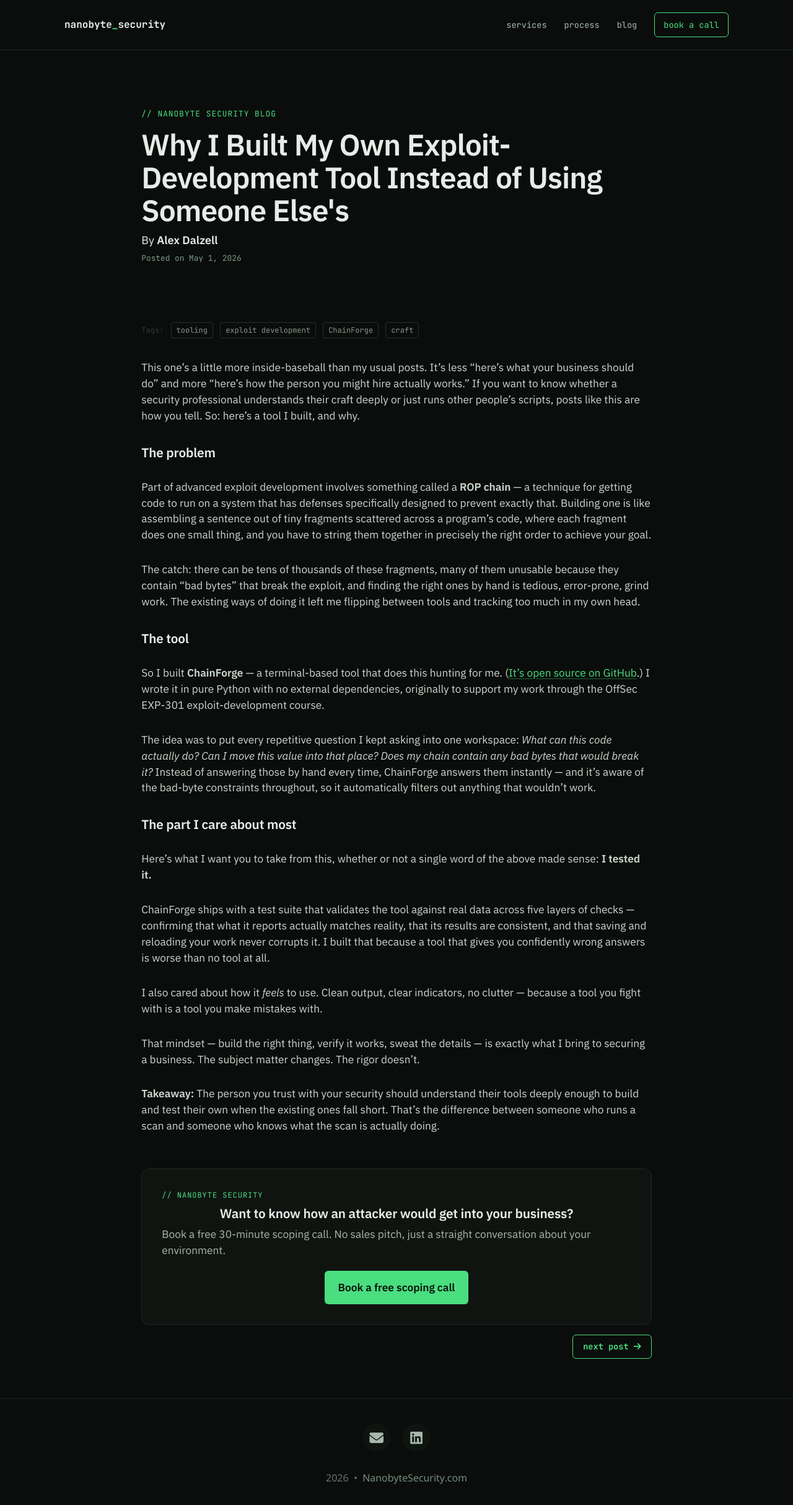
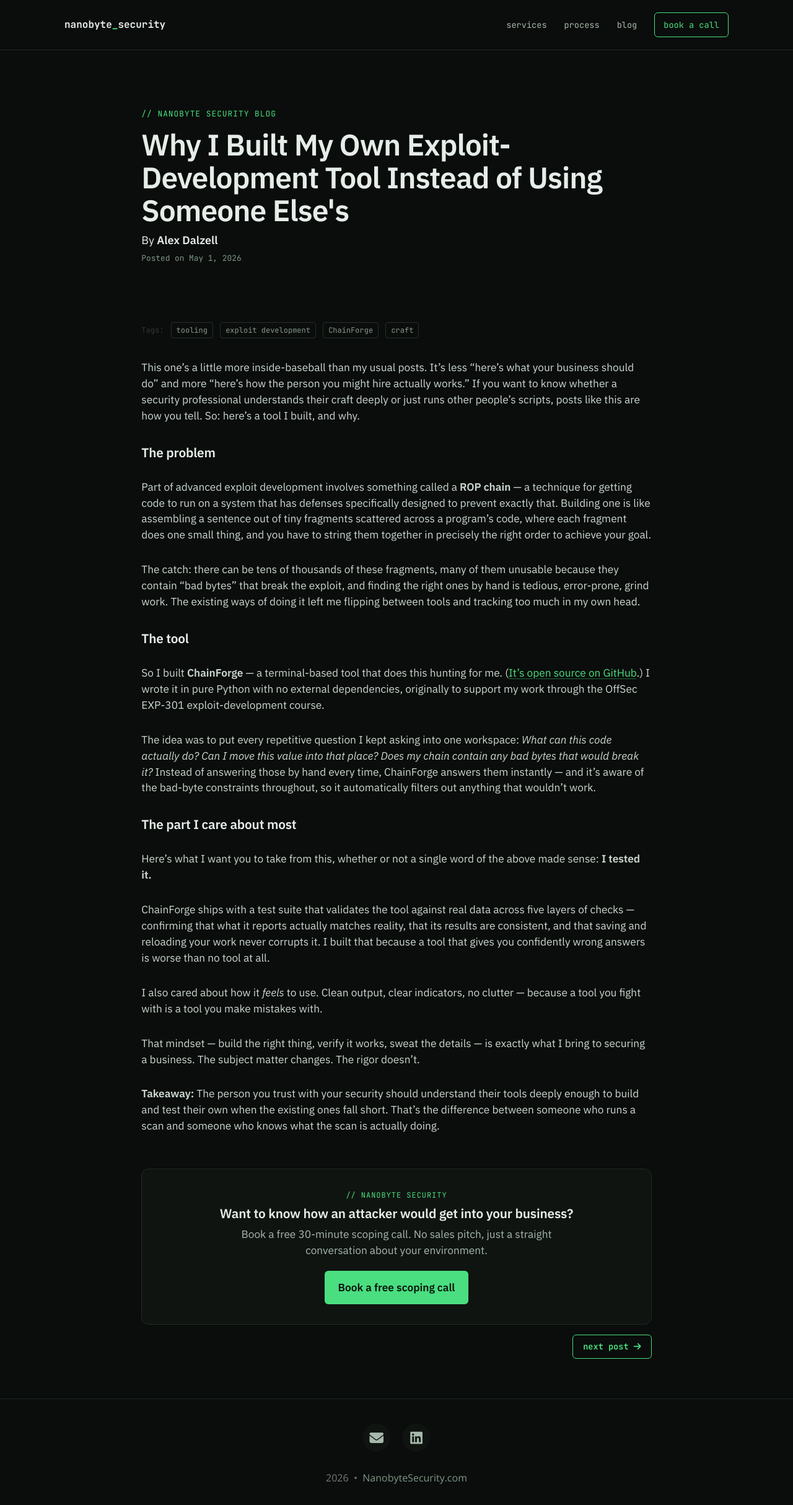
Before and after one commit to nanobyte-security/blog.nanobytesecurity.github.io, a Jekyll site: the page built from _posts/2026-05-01-chainforge.md, in a window 1280 px wide. Shown: the whole page at 62% size. Built offline with Jekyll 4.4.1, drawn with Linux system fonts in a browser that asks for light colours.

Commit message:
Update nanobyte-blog.css

```diff
--- a/assets/css/nanobyte-blog.css
+++ b/assets/css/nanobyte-blog.css
@@ -816,7 +816,21 @@ figure.highlight pre {
   text-align: left;
 }
 
+/* Centered blocks: selectors are more specific than the left-align guard above */
 .blog-post .caption,
-.nb-blog-cta p {
+.blog-post .nb-post-cta,
+.blog-post .nb-post-cta h3,
+.blog-post .nb-post-cta p,
+.nb-post-cta,
+.nb-post-cta p,
+.nb-blog .nb-blog-cta,
+.nb-blog .nb-blog-cta p {
   text-align: center;
 }
+
+.blog-post .nb-post-cta p,
+.nb-blog .nb-blog-cta p {
+  max-width: 520px;
+  margin-left: auto;
+  margin-right: auto;
+}
```
